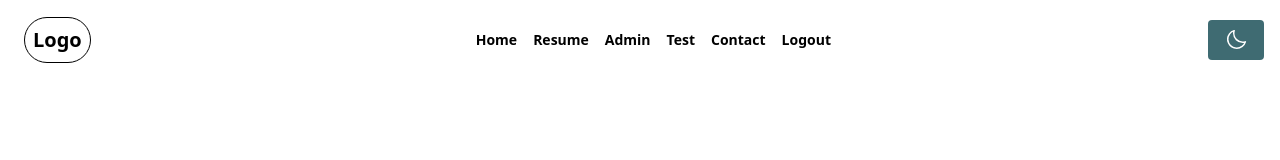
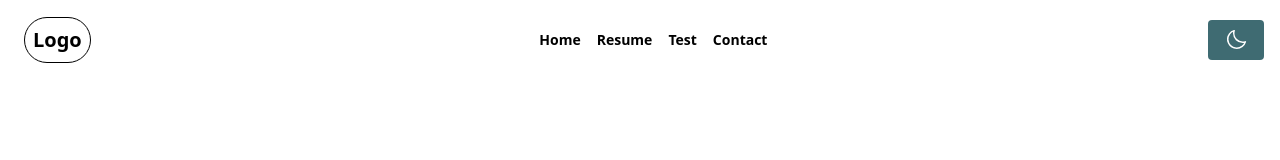
Before and after one commit to pyLuna/portfolio, a Next.js app in the folder next/: page / in a window 1280 px wide. Shown: the top 160 px of the page. Built offline with nearby package versions, Linux system fonts and the light colour scheme; a web font is replaced by a local one.

Commit message:
header adjustment

```diff
--- a/next/src/component/layout/Header.tsx
+++ b/next/src/component/layout/Header.tsx
@@ -1,3 +1,4 @@
+import { useAdminContextHook } from "@/hooks/useAdminHook";
 import { Api } from "@/lib/utils/api.url";
 import { post } from "@/lib/utils/fetch";
 import Url from "@/lib/utils/url";
@@ -9,6 +10,7 @@ import ThemeToggle from "./ThemeTrigger";
 
 const Header = () => {
     const router = useRouter();
+    const adminContext = useAdminContextHook();
     const handleLogout = async () => {
         await post(Api.admin.logout);
         router.replace(Url.admin.login);
@@ -24,12 +26,11 @@ const Header = () => {
                 <Link href={Url.home}>Home</Link>
                 <Link href={Url.resume} target="_blank" download={"resume.pdf"}>Resume</Link>
                 {/* <Link href={Url.theme}>Theme</Link> */}
-                <Link href={Url.admin.home}>Admin</Link>
                 <Debug>
                     <Link href="/api/test">Test</Link>
                 </Debug>
                 <Link href="#">Contact</Link>
-                <Button variant="text" onClick={handleLogout}>Logout</Button>
+                {adminContext?.admin && <Button onClick={handleLogout}>Logout</Button>}
             </nav>
 
             <ThemeToggle />
--- a/next/src/hooks/useAdminHook.tsx
+++ b/next/src/hooks/useAdminHook.tsx
@@ -3,7 +3,7 @@ import { Admin } from "@/lib/types/admin";
 import { createContext, useContext } from "react";
 
 type AdminContextType = {
-    admin?: Admin,
+    admin?: Admin | null,
     isLoggedIn: boolean,
     loading: boolean,
     error: boolean,
--- a/next/src/provider/AdminContextProvider.tsx
+++ b/next/src/provider/AdminContextProvider.tsx
@@ -15,6 +15,9 @@ const AdminContextProvider = ({ children }: { children: ReactNode }) => {
         queryKey: ["admin"],
         queryFn: async () => {
             const res = await get<Admin>(Api.admin.my);
+
+            if (!res) return null;
+
             return res;
         },
         staleTime: 1000 * 60 * 5,
```
